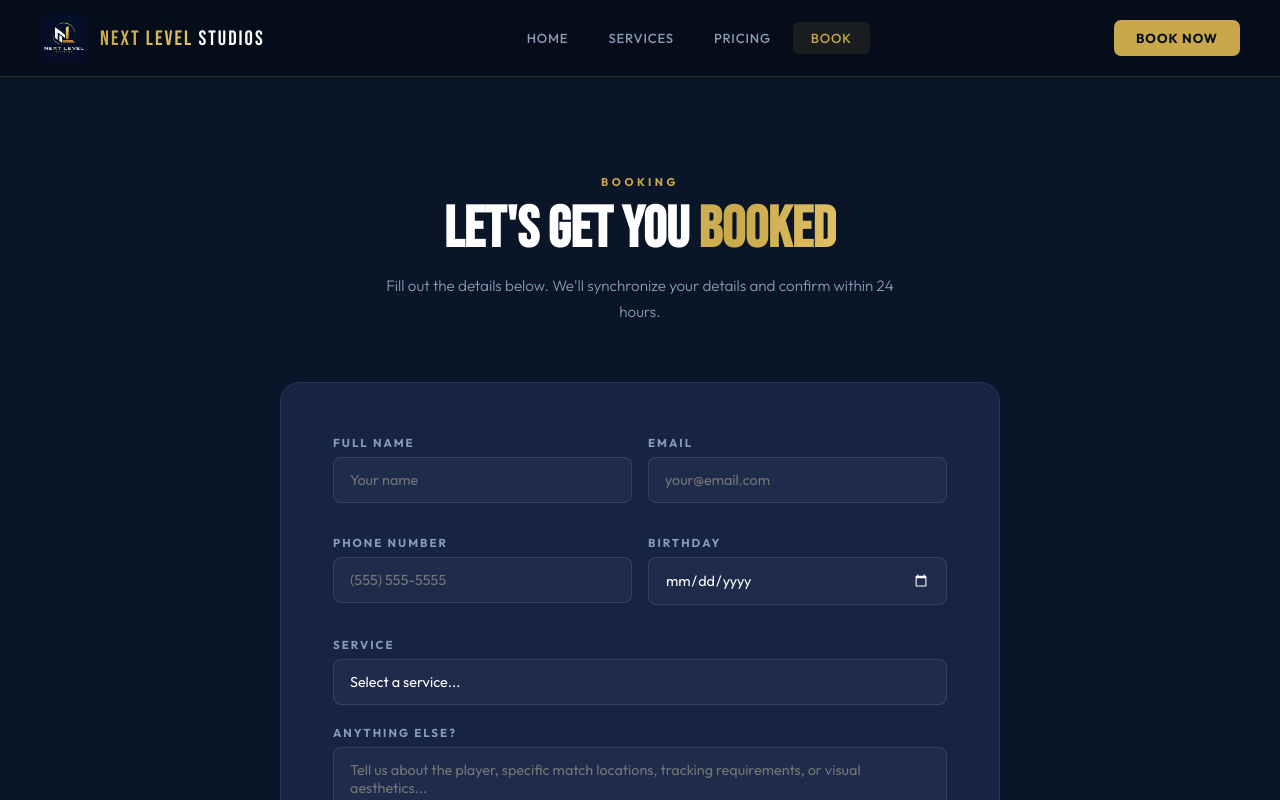
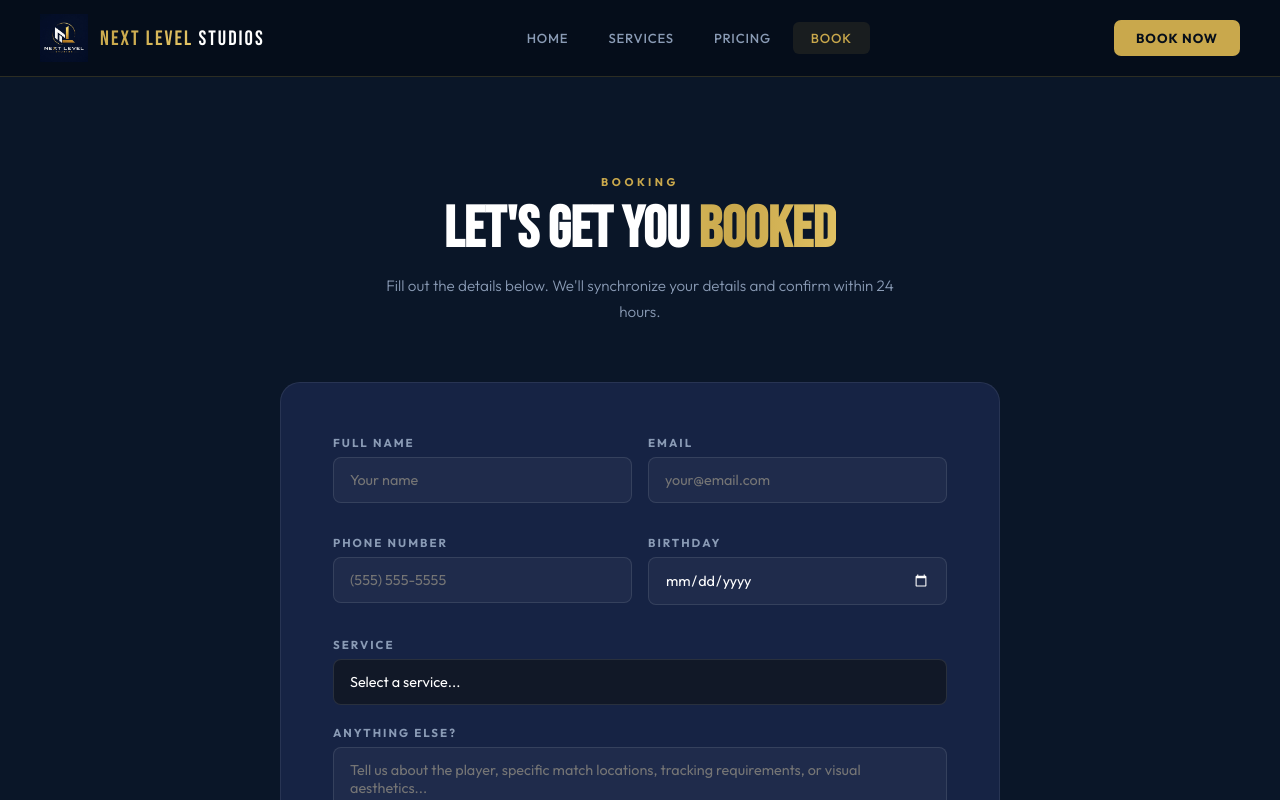
Before and after one commit to NextLevelStudiosCo/nextlevelstudios, a React (Vite) app: page / in a window 1280 px wide. Both pictures are taken after a click on the button "BOOK". Shown: the top 800 px of the page. Built offline with nearby package versions, Linux system fonts and the light colour scheme.

Commit message:
Fixed Dropdown bug

```diff
--- a/src/App.jsx
+++ b/src/App.jsx
@@ -509,15 +509,20 @@ export default function App() {
 
                 <div className="form-group">
                   <label className="form-label">Service</label>
-                  <select className="form-select" value={form.service} onChange={e=>setForm({...form,service:e.target.value})}>
-                    <option value="">Select a service...</option>
-                    <option value="Photography - Starter">📸 Photography — Starter</option>
-                    <option value="Photography - Pro">📸 Photography — Pro</option>
-                    <option value="Photography - Elite">📸 Photography — Elite</option>
-                    <option value="Highlight Reel - Starter">🎬 Highlight Reel — Starter</option>
-                    <option value="Highlight Reel - Pro">🎬 Highlight Reel — Pro</option>
-                    <option value="Highlight Reel - Elite">🎬 Highlight Reel — Elite</option>
-                    <option value="Photography + Highlight Pro Bundle">📸🎬 Photography + Highlight Pro Bundle</option>
+                  <select
+                    className="form-select"
+                    value={form.service}
+                    onChange={e=>setForm({...form,service:e.target.value})}
+                    style={{ color: "#ffffff", backgroundColor: "#111827" }} /* Forces dark theme container */
+                  >
+                    <option value="" style={{ color: "#000000" }}>Select a service...</option>
+                    <option value="Photography - Starter" style={{ color: "#000000" }}>📸 Photography — Starter</option>
+                    <option value="Photography - Pro" style={{ color: "#000000" }}>📸 Photography — Pro</option>
+                    <option value="Photography - Elite" style={{ color: "#000000" }}>📸 Photography — Elite</option>
+                    <option value="Highlight Reel - Starter" style={{ color: "#000000" }}>🎬 Highlight Reel — Starter</option>
+                    <option value="Highlight Reel - Pro" style={{ color: "#000000" }}>🎬 Highlight Reel — Pro</option>
+                    <option value="Highlight Reel - Elite" style={{ color: "#000000" }}>🎬 Highlight Reel — Elite</option>
+                    <option value="Photography + Highlight Pro Bundle" style={{ color: "#000000" }}>📸🎬 Photography + Highlight Pro Bundle</option>
                   </select>
                 </div>
 
```
